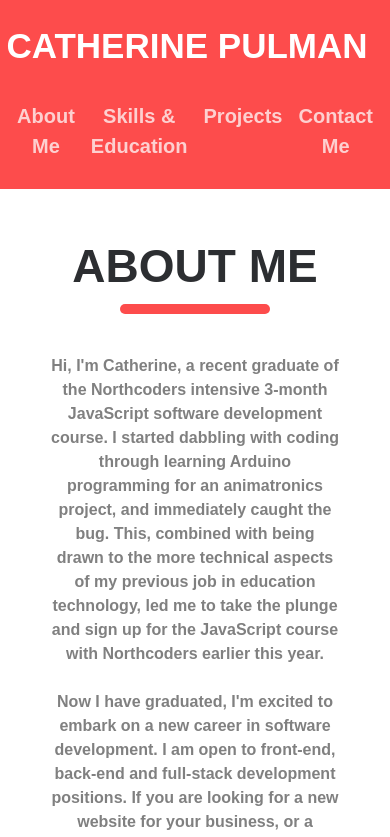
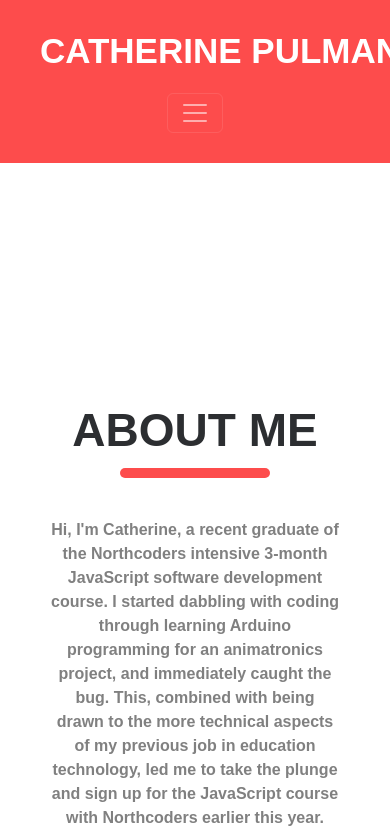
Before and after one commit to Clatherine/Portfolio, a React (Vite) app in the folder my-react-app/: page / in a window 390 px wide. Shown: the top 837 px of the page. Built offline with nearby package versions, Linux system fonts and the light colour scheme.

Commit message:
updated header toggle

```diff
--- a/my-react-app/src/App.css
+++ b/my-react-app/src/App.css
@@ -34,11 +34,10 @@ li {
   background-color: rgb(253, 76, 76);
   display: flex;
   justify-content: space-between;
-  box-sizing: border-box;
   font-size: 20px;
 }
 #header {
-  padding: 50px
+  padding: 50px;
 }
 #footer {
   padding: 40px 40px;
@@ -50,11 +49,13 @@ li {
 }
 @media (max-width: 1000px) {
   #header {
-    min-width: 0;
+    padding: 20px 40px
+  }
+  #myName {
+    display: flex;
+    justify-content: space-between;
     width: 100%;
-    padding: 20px;
-    gap: 20px;
-    flex-direction: column;
+    flex-wrap: flex;
   }
 
   #header_links .nav-link {
@@ -65,11 +66,40 @@ li {
   #socials {
     gap: 20px;
   }
+  .navbar-brand {
+    display: flex;
+    font-size: 2em
+
   }
+}
+@media (max-width: 500px) {
+
+
+  #myName {
+    flex-direction: column;
+  }
+
+  #myName .toggle-custom {
+    justify-content: center;
+    align-items: center;
+    align-self: center;
+    margin: 10px 0
+  }
+  #myName .toggle-custom:hover {
+    background-color: pink;
+    border: yellow solid
+  }
+  #aboutMe_whole {
+    margin-top: 190px
+  }
+}
+
+
 @media (max-width: 800px) {
   #footer {
     padding: 20px;
-}}
+  }
+}
 
 #header .navbar-brand {
   font-weight: bold;
@@ -413,7 +443,7 @@ hr {
   display: flex;
   padding-top: 15px;
   border-radius: 20px;
-  flex: 1
+  flex: 1;
 }
 
 #contact_form button {
@@ -423,7 +453,7 @@ hr {
   cursor: pointer;
   padding: 15px 40px;
 }
-#contact_form button:hover{
+#contact_form button:hover {
   background-color: rgb(69, 209, 69);
 }
 
--- a/my-react-app/src/Components/Header.jsx
+++ b/my-react-app/src/Components/Header.jsx
@@ -42,7 +42,7 @@ function Header({ setHeaderHeight }) {
 
   return (
     <section>
-      {windowWidth > 800 && (
+      {windowWidth > 1000 && (
         <Navbar id="header" ref={headerRef} fixed="top" data-bs-theme="dark">
           <div>
             <Navbar.Brand href="#home">CATHERINE PULMAN</Navbar.Brand>
@@ -77,9 +77,9 @@ function Header({ setHeaderHeight }) {
           </div>
         </Navbar>
       )}
-      {windowWidth <= 800 && (
-        <Navbar id="header" ref={headerRef} fixed="top" data-bs-theme="dark">
-          <div>
+      {windowWidth <= 1000 && (
+        <Navbar id="header" ref={headerRef} fixed="top" data-bs-theme="dark" expand='lg'>
+          <div id="myName">
             <Navbar.Brand href="#home">CATHERINE PULMAN</Navbar.Brand>
             <Navbar.Toggle
               aria-controls="basic-navbar-nav"
```
Lines whose indentation alone changed are shown as unchanged.
